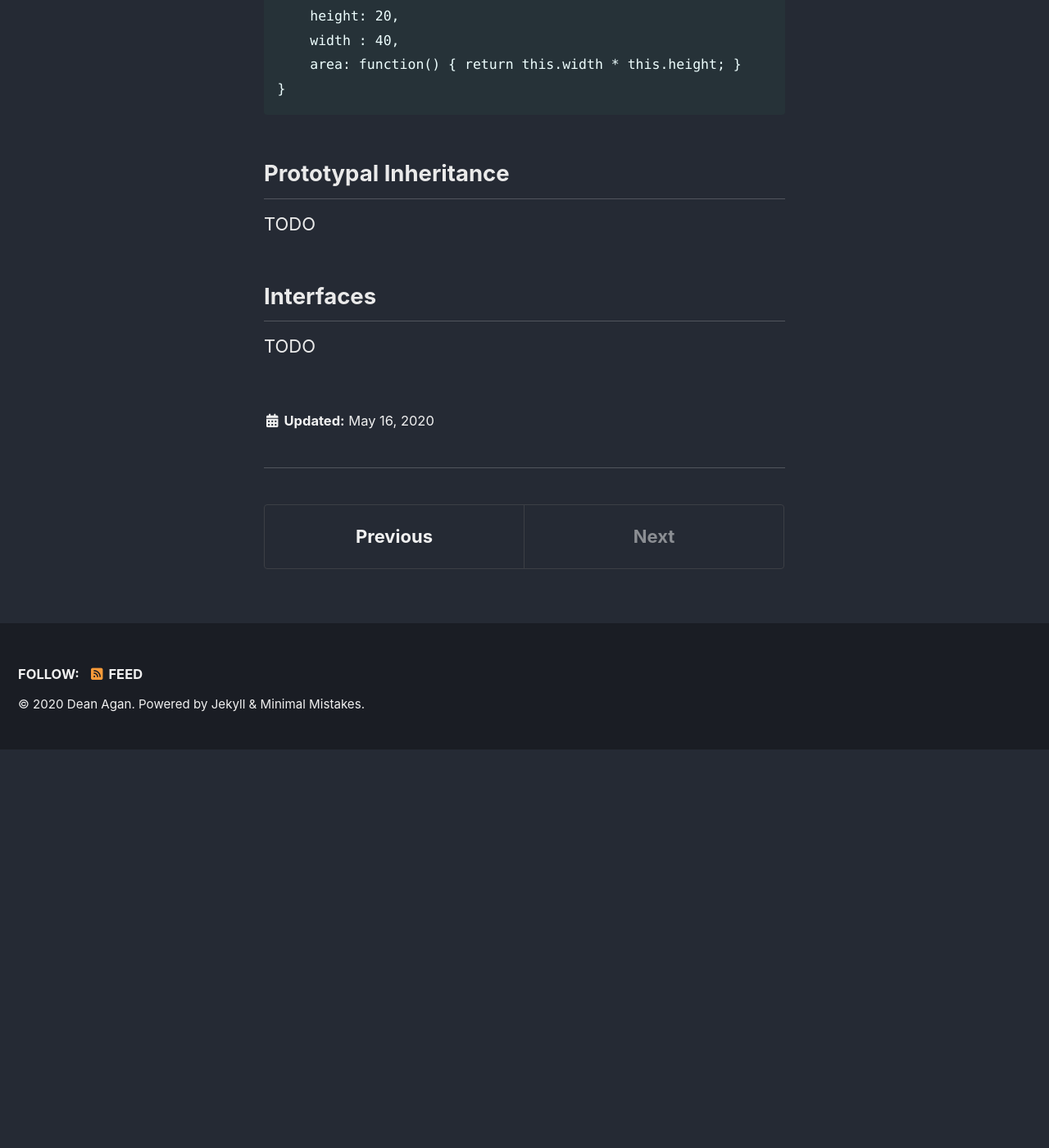
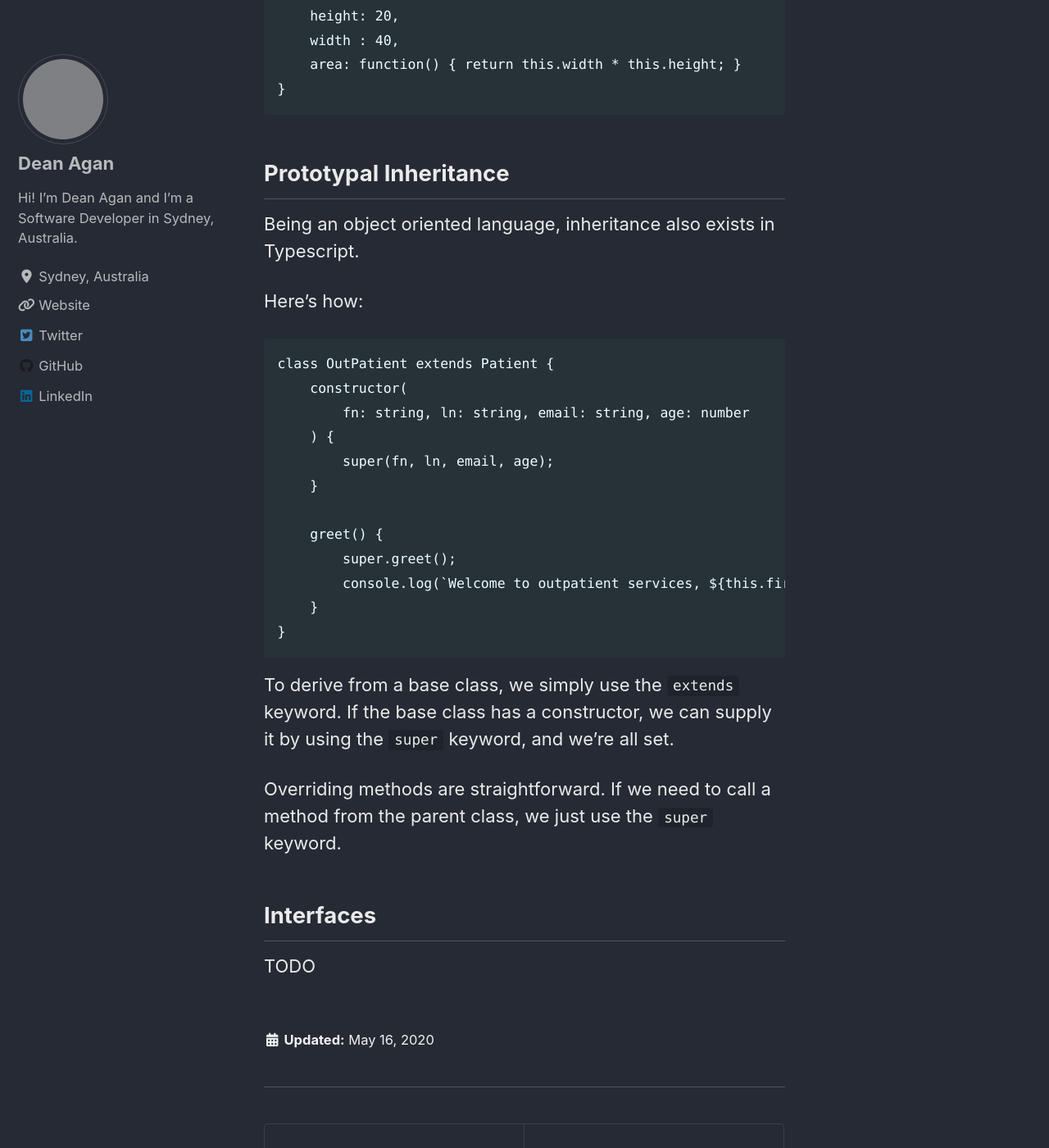
Before and after one commit to deanagan/deanagan.github.io, a Jekyll site: the page built from _posts/2020-05-16-Discovering-Typescript-Part-2.md, in a window 1280 px wide and 1400 px high, scrolled down 3858 px. Shown: the whole window at 82% size. Built offline with Jekyll 4.4.1, drawn with Linux system fonts in a browser that asks for light colours; cached includes are drawn as plain includes; nearby versions of some CDN libraries; before the commit the page ends 4772 px from its top, so only the background shows below that; some of the changed text lies outside the part shown; grey boxes are pictures that could not be loaded.

Commit message:
Add entry on prototypal inheritance.

````diff
--- a/_posts/2020-05-16-Discovering-Typescript-Part-2.md
+++ b/_posts/2020-05-16-Discovering-Typescript-Part-2.md
@@ -120,6 +120,27 @@ const rectangle = {
 ```
 
 ## Prototypal Inheritance
-TODO
+Being an object oriented language, inheritance also exists in Typescript.
+
+Here's how:
+```
+class OutPatient extends Patient {
+    constructor(
+        fn: string, ln: string, email: string, age: number
+    ) {
+        super(fn, ln, email, age);
+    }
+
+    greet() {
+        super.greet();
+        console.log(`Welcome to outpatient services, ${this.firstName}. Please pick a number.`);
+    }
+}
+```
+
+To derive from a base class, we simply use the `extends` keyword. If the base class has a constructor, we can supply it by using the `super` keyword, and we're all set.
+
+Overriding methods are straightforward. If we need to call a method from the parent class, we just use the `super` keyword.
+
 ## Interfaces
 TODO
````
